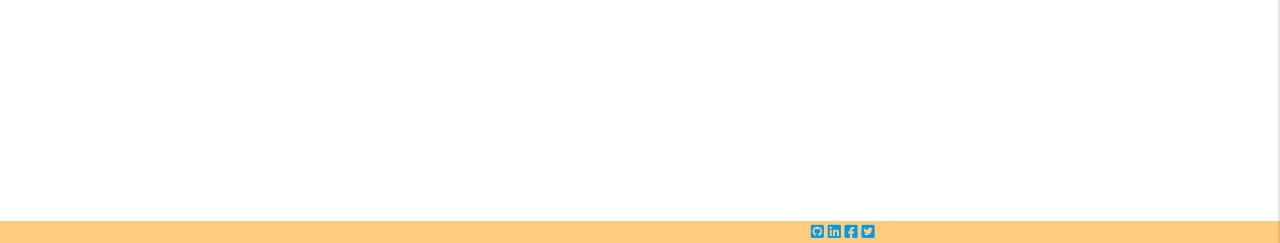
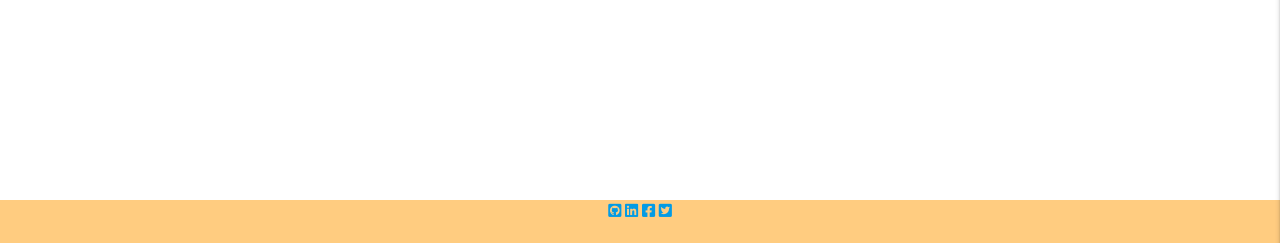
Before and after one commit to CristianBuca/MS3_TopShelf, a Flask app: page / in a window 1280 px wide. Shown: the part 557-800 px from the top of the page. Run offline with Flask 2, Linux system fonts and the light colour scheme; data that the repository does not hold is empty; some libraries are stand-ins or nearby versions; some web fonts are replaced.

Commit message:
Change(base): footer links and messages position

```diff
--- a/templates/base.html
+++ b/templates/base.html
@@ -63,6 +63,18 @@
             {% endif %}
         </ul>
         <!-- NavBar End -->
+
+        <!-- Fixed Action Button at the bottom of page was build using Materialize Component -->
+        <!-- Check to see if user is logged in before being displayed -->
+        {% if session.user %}
+            <div class="fixed-action-btn">
+                <a class="btn-floating btn-large right"><i class="fas fa-user-cog"></i></a>
+                <ul>
+                    <li><a class="btn-floating green" href="#"><i class="fas fa-home"></i></a></li>
+                    <li><a class="btn-floating blue" href="{{ url_for('logout') }}"><i class="fas fa-sign-out-alt"></i></a></li>
+                </ul>
+            </div>
+        {% endif %}
     </header>
 
     <!-- Section for main content -->
@@ -73,10 +85,20 @@
     </section>
 
     <!-- Footer Start -->
-    <footer class="orange lighten-3 center-align">
+    <footer class="orange lighten-3">
         <!-- Section displays flash messages to the user -->
-        <section class="messages">
-            <div>
+        <div class="row">
+            <div class="media-links col s12 center-align">
+                <a href="https://github.com/CristianBuca" target="_blank" rel="noopener"
+                    aria-label="Find us on Github (link opens in a new tab)"><i class="fab fa-github-square"></i></a>
+                <a href="https://www.linkedin.com" target="_blank" rel="noopener"
+                    aria-label="Connect with us on LinkedIn (link opens in a new tab)"><i class="fab fa-linkedin"></i></a>
+                <a href="https://www.facebook.com" target="_blank" rel="noopener"
+                    aria-label="Find us in Facebook (link opens in a new tab"><i class="fab fa-facebook-square"></i></a>
+                <a href="https://www.twitter.com" target="_blank" rel="noopener"
+                    aria-label="Find us on Twitter (link opens in a new tab"><i class="fab fa-twitter-square"></i></a>
+            </div>
+            <div class="messages col s12">
                 {% with messages = get_flashed_messages(with_categories=true) %}
                     {% if messages %}
                         {% for category, message in messages %}
@@ -87,26 +109,8 @@
                     {% endif %}
                 {% endwith %}
             </div>
-        </section>
-        <section class="media-links">
-            <a href="https://github.com/CristianBuca" target="_blank" rel="noopener"
-                aria-label="Find us on Github (link opens in a new tab)"><i class="fab fa-github-square"></i></a>
-            <a href="https://www.linkedin.com" target="_blank" rel="noopener"
-                aria-label="Connect with us on LinkedIn (link opens in a new tab)"><i class="fab fa-linkedin"></i></a>
-            <a href="https://www.facebook.com" target="_blank" rel="noopener"
-                aria-label="Find us in Facebook (link opens in a new tab"><i class="fab fa-facebook-square"></i></a>
-            <a href="https://www.twitter.com" target="_blank" rel="noopener"
-                aria-label="Find us on Twitter (link opens in a new tab"><i class="fab fa-twitter-square"></i></a>
-            {% if session.user %}
-            <div class="fixed-action-btn">
-                <a class="btn-floating btn-large right"><i class="fas fa-user-cog"></i></a>
-                <ul>
-                    <li><a class="btn-floating green" href="#"><i class="fas fa-home"></i></a></li>
-                    <li><a class="btn-floating blue" href="{{ url_for('logout') }}"><i class="fas fa-sign-out-alt"></i></a></li>
-                </ul>
         </div>
-            {% endif %}
-        </section>
+
     </footer>
     <!-- Footer End -->
 
```
Lines whose indentation alone changed are shown as unchanged.
